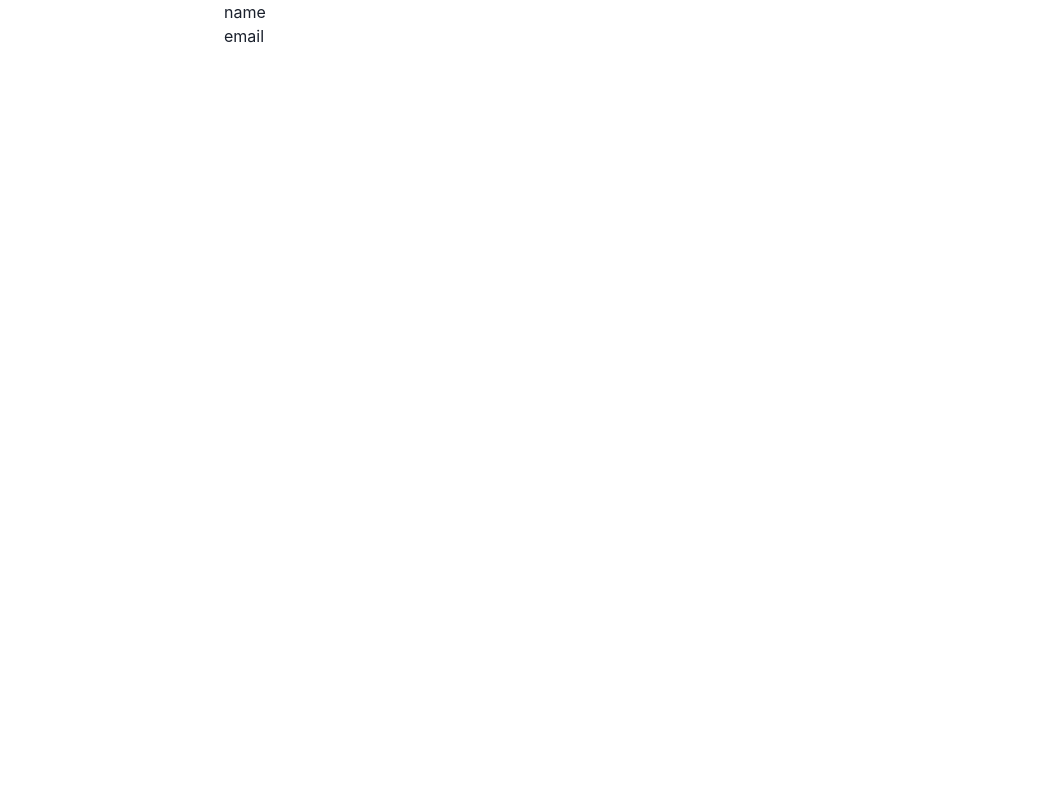
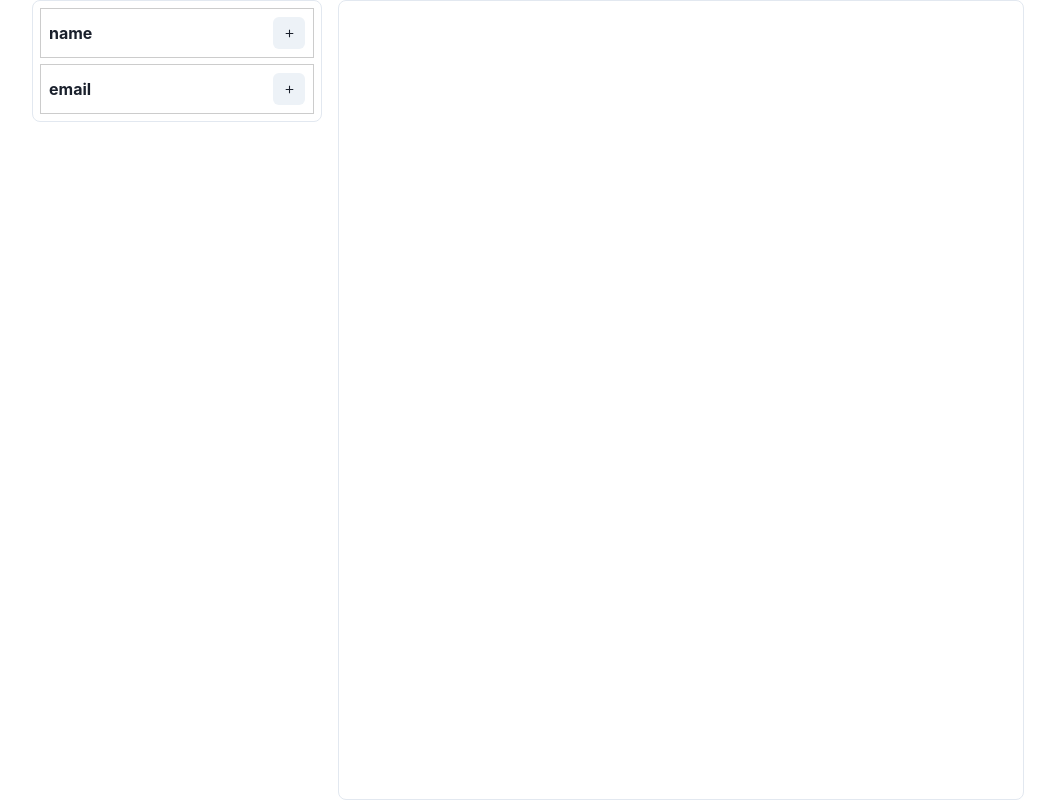
Before and after one commit to pyashraful/hrproject, a React (Vite) app: page / in a window 1280 px wide. Shown: the whole page, without its empty margins (112-1167 px from the left). Built offline with nearby package versions, Linux system fonts and the light colour scheme.

Commit message:
editable feild

```diff
--- a/package.json
+++ b/package.json
@@ -9,6 +9,7 @@
     "preview": "vite preview"
   },
   "dependencies": {
+    "@chakra-ui/icons": "^2.0.9",
     "@chakra-ui/react": "^2.2.9",
     "@emotion/react": "^11.10.0",
     "@emotion/styled": "^11.10.0",
@@ -23,6 +24,7 @@
     "prettier": "^2.7.1",
     "react": "^18.2.0",
     "react-dom": "^18.2.0",
+    "react-icons": "^4.4.0",
     "react-redux": "^8.0.2"
   },
   "devDependencies": {
--- a/src/App.tsx
+++ b/src/App.tsx
@@ -3,7 +3,7 @@ import { Container } from '@chakra-ui/react';
 
 function App() {
   return (
-    <Container maxW="container.sm">
+    <Container minW="container.lg">
       <Home />
     </Container>
   );
--- a/src/components/Home.tsx
+++ b/src/components/Home.tsx
@@ -4,7 +4,12 @@ import SideBar from './SideBar';
 
 function Home() {
   return (
-    <Grid templateRows="repete(2, 1ref)" templateColumns="repeat(5, 1fr)">
+    <Grid
+      templateRows="repete(2, 1ref)"
+      templateColumns="repeat(5, 1fr)"
+      gap={4}
+      minHeight="100vh"
+    >
       <GridItem>
         <SideBar />
       </GridItem>
--- a/src/components/InputList.tsx
+++ b/src/components/InputList.tsx
@@ -2,6 +2,27 @@ import * as React from 'react';
 import { useAppSelector, useAppDispatch } from '../hook/reduxhooks';
 import { allFields } from '../features/field/filedSlice';
 import { addFormField, field } from '../features/form/formSlice';
+import { Box, List, ListItem, chakra, IconButton } from '@chakra-ui/react';
+import { MdOutlineAdd } from 'react-icons/md';
+
+const StyleList = chakra(List, {
+  baseStyle: {
+    width: '18rem',
+    height: '100%',
+    padding: 2,
+  },
+});
+const StyleListItem = chakra(List, {
+  baseStyle: {
+    padding: 2,
+    outline: '1px solid #ccc',
+    fontSize: 16,
+    fontWeight: 'bold',
+    display: 'flex',
+    justifyContent: 'space-between',
+    alignItems: 'center',
+  },
+});
 
 export default function InteractiveList() {
   const dispatch = useAppDispatch();
@@ -13,14 +34,19 @@ export default function InteractiveList() {
   }
 
   return (
-    <div>
-      {items.map((item) => (
-        <div key={item.id} onClick={() => addToForm(item)}>
-          <div>
+    <Box maxW="sm" borderWidth="1px" borderRadius="lg" overflow="hidden">
+      <StyleList spacing={2}>
+        {items.map((item) => (
+          <StyleListItem key={item.id} onClick={() => addToForm(item)}>
             <div>{item.name}</div>
-          </div>
-        </div>
-      ))}
-    </div>
+            <IconButton
+              size={'sm'}
+              aria-label="add to form"
+              icon={<MdOutlineAdd fontSize="small" />}
+            />
+          </StyleListItem>
+        ))}
+      </StyleList>
+    </Box>
   );
 }
--- a/src/components/SideBar.tsx
+++ b/src/components/SideBar.tsx
@@ -1,11 +1,7 @@
 import InputList from './InputList';
 
 function SideBar() {
-  return (
-    <div>
-      <InputList />
-    </div>
-  );
+  return <InputList />;
 }
 
 export default SideBar;
--- a/src/features/form/FromContainer.tsx
+++ b/src/features/form/FromContainer.tsx
@@ -1,3 +1,4 @@
+import { Box } from '@chakra-ui/react';
 import { useAppSelector, useAppDispatch } from '../../hook/reduxhooks';
 import { allFormFields } from './formSlice';
 import FormInputContainer from './fromInput/FormInputContainer';
@@ -7,13 +8,13 @@ function FromContainer() {
   const items = useAppSelector(allFormFields);
 
   return (
-    <div>
+    <Box borderWidth="1px" borderRadius="lg" height="100%" p="4">
       {items.map((item, index) => (
         <div key={index}>
           <FormInputContainer item={item} />
         </div>
       ))}
-    </div>
+    </Box>
   );
 }
 
--- a/src/features/form/fromInput/FormInputContainer.tsx
+++ b/src/features/form/fromInput/FormInputContainer.tsx
@@ -1,23 +1,93 @@
-import * as React from 'react';
-import { field } from '../formSlice';
+// // import * as React from 'react';
+
+// import { field } from '../formSlice';
+// import {
+//   Box,
+//   Button,
+//   chakra,
+//   Collapse,
+//   useDisclosure,
+//   useEditableControls,
+// } from '@chakra-ui/react';
+// import {
+//   Editable,
+//   EditableInput,
+//   EditableTextarea,
+//   EditablePreview,
+// } from '@chakra-ui/react';
+
+// const EditableFieldPrev = chakra(EditablePreview, {
+//   baseStyle: {
+//     padding: 0.5,
+//     '&:hover': {
+//       outlineStyle: 'dashed',
+//       outlineColor: 'gray.300',
+//       outlineWidth: 'thin',
+//     },
+//   },
+// })  ;
+
+import {
+  EditablePreview,
+  Box,
+  useColorModeValue,
+  Input,
+  useDisclosure,
+  Editable,
+  EditableInput,
+} from '@chakra-ui/react';
+
+import { useRef, useEffect } from 'react';
 
 export default function FormInputContainer({ item }: { item: field }) {
-  const [expanded, setExpanded] = React.useState<boolean>(false);
-
-  function handleClick() {
-    setExpanded((pre) => !pre);
-  }
-
   return (
-    <div>
-      <div onClick={() => handleClick()}>click</div>
-      <div>
-        <h2>i am going to be collapse</h2>
-      </div>
-      <h1>hello</h1>
-      <div>
-        <h2>i am going to be collapse</h2>
-      </div>
-    </div>
+    <Box
+      rounded="md"
+      shadow="md"
+      p="4"
+      borderWidth="1px"
+      borderRadius="lg"
+      mb={2}
+    >
+      <Editable defaultValue="Rasengan ⚡️" onBlur={() => console.log('f')}>
+        <EditablePreview
+          py={2}
+          px={4}
+          _hover={{
+            background: useColorModeValue('gray.100', 'gray.700'),
+          }}
+        />
+        <Input
+          py={2}
+          px={4}
+          onFocus={() => console.log('t')}
+          as={EditableInput}
+        />
+      </Editable>
+    </Box>
   );
 }
+
+// const { isOpen, onToggle } = useDisclosure();
+
+// function handelcoll() {
+//   onToggle();
+// }
+
+// <Collapse in={isOpen} animateOpacity>
+//   <Box
+//     p="40px"
+//     color="white"
+//     mt="4"
+//     bg="gray.400"
+//     rounded="md"
+//     shadow="md"
+//   ></Box>
+// </Collapse>
+// <Collapse in={isOpen}>
+//   <Box>
+//     Lorem ipsum dolor sit amet consectetur adipisicing elit. Voluptatibus
+//     dolorem doloribus eos modi, eius accusamus. Odit, voluptatibus!
+//     Molestias commodi incidunt consequuntur.
+//   </Box>
+// </Collapse>
```
Also changed, not shown: 1 other file (tests, documents, lock files or other folders).
